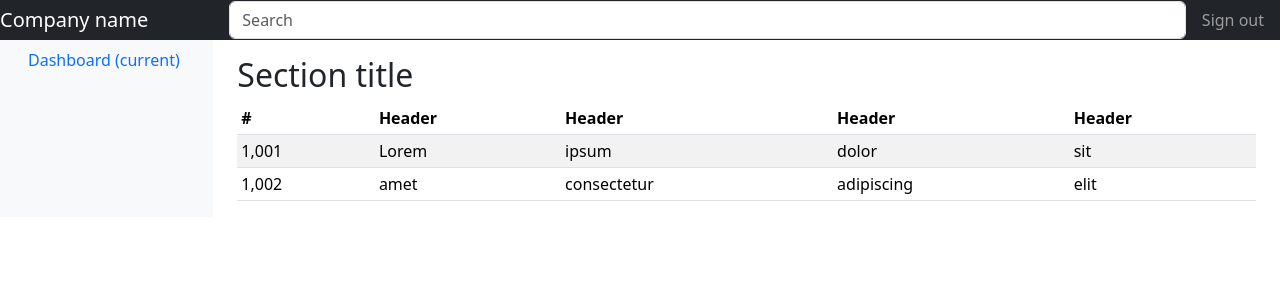
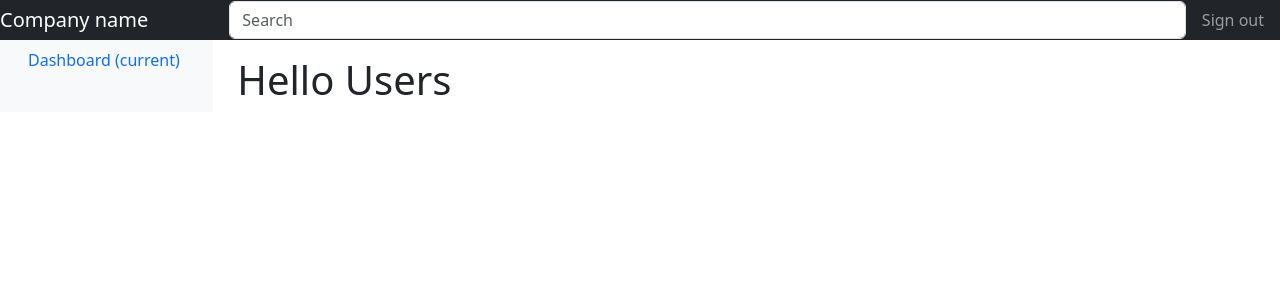
Before and after one commit to Shamim-cse-pust/project-react-admin-ms, a React (Vite) app: page /users in a window 1280 px wide. Shown: the top 300 px of the page. Built offline with nearby package versions, Linux system fonts and the light colour scheme.

Commit message:
add Router

```diff
--- a/package.json
+++ b/package.json
@@ -15,12 +15,14 @@
     "react": "^18.3.1",
     "react-bootstrap": "^2.10.7",
     "react-chartjs-2": "^5.2.0",
-    "react-dom": "^18.3.1"
+    "react-dom": "^18.3.1",
+    "react-router-dom": "^7.1.0"
   },
   "devDependencies": {
     "@eslint/js": "^9.17.0",
     "@types/react": "^18.3.17",
     "@types/react-dom": "^18.3.5",
+    "@types/react-router-dom": "^5.3.3",
     "@vitejs/plugin-react": "^4.3.4",
     "eslint": "^9.17.0",
     "eslint-plugin-react-hooks": "^5.0.0",
--- a/src/App.tsx
+++ b/src/App.tsx
@@ -1,19 +1,28 @@
-import Dashboard from "./components/Dashboard";
-import Menu from "./components/Menu";
-import Nav from "./components/Nav";
+import React from "react";
+import { BrowserRouter, Routes, Route } from "react-router-dom";
+import Dashboard from "./secure/Dashboard";
+import Users from "./secure/Users";
+import Menu from "./secure/components/Menu";
+import Nav from "./secure/components/Nav";
+
 function App() {
   return (
-    <>
-      <Nav/>
-      <div className="container-fluid">
-        <div className="row">
-          <Menu/>
-          <main role="main" className="col-md-9 ml-sm-auto col-lg-10 pt-3 px-4">
-            <Dashboard/>
-          </main>
+    <BrowserRouter>
+      <div className="App">
+        <Nav />
+        <div className="container-fluid">
+          <div className="row">
+            <Menu />
+            <main role="main" className="col-md-9 ml-sm-auto col-lg-10 pt-3 px-4">
+              <Routes>
+                <Route path="/" element={<Dashboard />} />
+                <Route path="/users" element={<Users />} />
+              </Routes>
+            </main>
+          </div>
         </div>
       </div>
-    </>
+    </BrowserRouter>
   );
 }
 
--- /dev/null
+++ b/src/secure/Users.tsx
@@ -0,0 +1,7 @@
+import React from "react";
+
+const Users = () => (
+    <h1>Hello Users</h1>
+)
+
+export default Users;
```
Also changed, not shown: src/secure/Dashboard.tsx (renamed from src/components/Dashboard.tsx), src/secure/components/Menu.tsx (renamed from src/components/Menu.tsx), src/secure/components/Nav.tsx (renamed from src/components/Nav.tsx), 1 other file (tests, documents, lock files or other folders).
